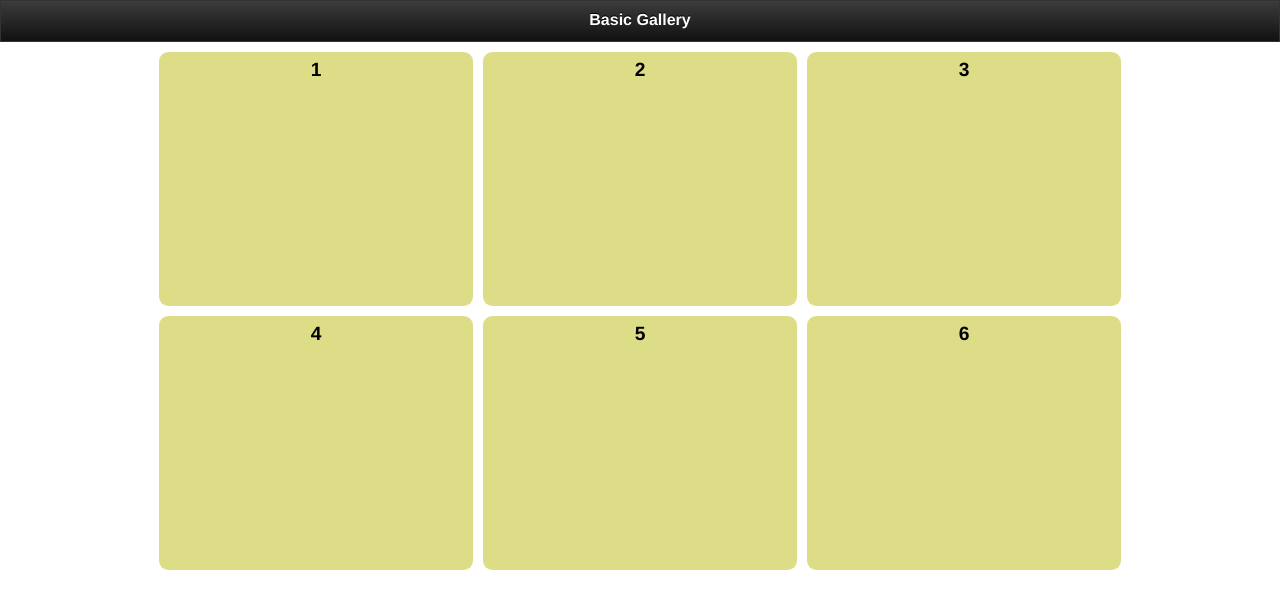
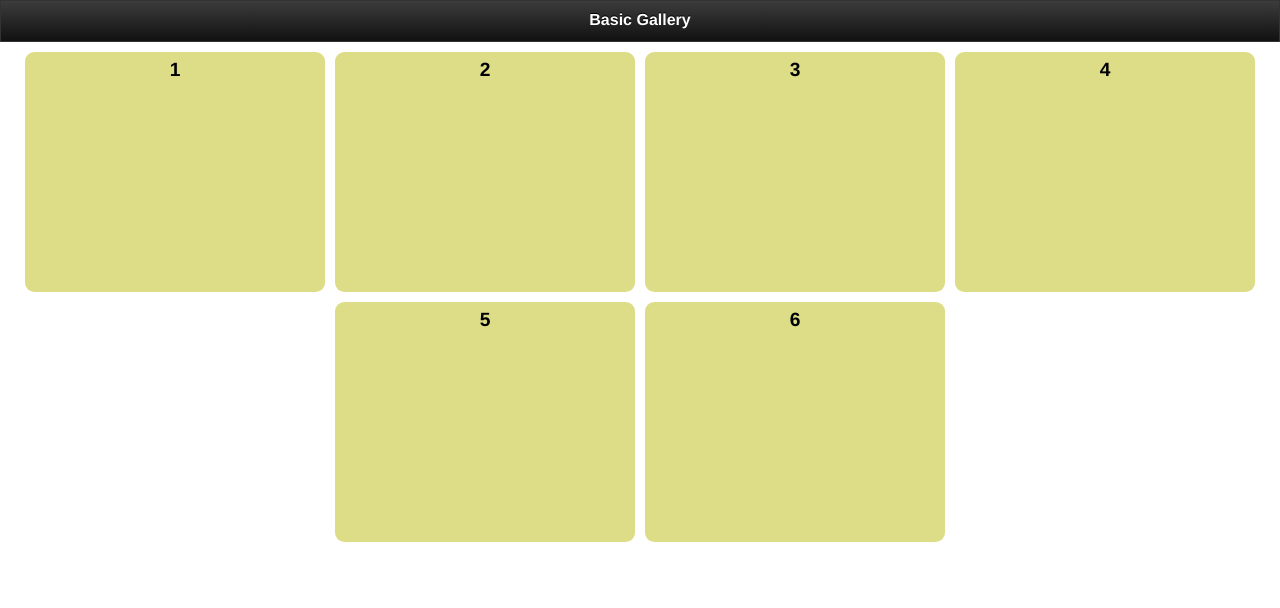
Before and after one commit to BradBroulik/RWD, a plain HTML site: page layouts/basic-gallery-flexbox.html in a window 1280 px wide. Drawn offline with Linux system fonts and the light colour scheme.

Commit message:
Added exercise #1

```diff
--- /dev/null
+++ b/exercises/ex1/css/fluid.css
@@ -0,0 +1,54 @@
+*, *:before, *:after {
+    margin: 0;
+    padding: 0;
+    border: 0;
+    font-size: 100%;
+    font: inherit;
+    vertical-align: baseline;
+    -mox-box-sizing: border-box;
+    -webkit-box-sizing: border-box;
+    box-sizing: border-box;
+}
+article, aside, details, figcaption, figure, footer, header, hgroup, menu, nav, section {
+    display: block;
+}
+body {
+    background: #fff;
+    color: #333;
+    font: normal 100% Helvetica, sans-serif;
+}
+.container {
+    margin: 10px;
+    overflow: hidden;
+}
+.s1 {
+    background: khaki;
+}
+.s2 {
+    background: lightblue;
+}
+.s3 {
+    background: plum;
+}
+footer > section {
+    width: 50%;
+    float: left;
+}
+footer {
+    clear: both;
+}
+section {
+    height: 200px;
+    padding: 0.4em 0px;
+}
+h1 {
+    display: block;
+    font-size: 1em;
+    font-weight: 700;
+    min-height: 1.1em;
+    outline: 0 none !important;
+    overflow: hidden;
+    text-align: center;
+    text-overflow: ellipsis;
+    white-space: nowrap;
+}
--- /dev/null
+++ b/exercises/ex1/css/static.css
@@ -0,0 +1,55 @@
+*, *:before, *:after {
+    margin: 0;
+    padding: 0;
+    border: 0;
+    font-size: 100%;
+    font: inherit;
+    vertical-align: baseline;
+    -mox-box-sizing: border-box;
+    -webkit-box-sizing: border-box;
+    box-sizing: border-box;
+}
+article, aside, details, figcaption, figure, footer, header, hgroup, menu, nav, section {
+    display: block;
+}
+body {
+    background: #fff;
+    color: #333;
+    font: normal 100% Helvetica, sans-serif;
+}
+.container {
+    margin: 10px auto;
+    overflow: hidden;
+    width: 800px;
+}
+.s1 {
+    background: khaki;
+}
+.s2 {
+    background: lightblue;
+}
+.s3 {
+    background: plum;
+}
+footer > section {
+    width: 400px;
+    float: left;
+}
+footer {
+    clear: both;
+}
+section {
+    height: 200px;
+    padding: 0.4em 0px;
+}
+h1 {
+    display: block;
+    font-size: 1em;
+    font-weight: 700;
+    min-height: 1.1em;
+    outline: 0 none !important;
+    overflow: hidden;
+    text-align: center;
+    text-overflow: ellipsis;
+    white-space: nowrap;
+}
--- a/grids/css/style1.css
+++ b/grids/css/style1.css
@@ -1,16 +1,4 @@
-html, body, div, span, applet, object, iframe,
-h1, h2, h3, h4, h5, h6, p, blockquote, pre,
-a, abbr, acronym, address, big, cite, code,
-del, dfn, em, img, ins, kbd, q, s, samp,
-small, strike, strong, sub, sup, tt, var,
-b, u, i, center,
-dl, dt, dd, ol, ul, li,
-fieldset, form, label, legend,
-table, caption, tbody, tfoot, thead, tr, th, td,
-article, aside, canvas, details, embed,
-figure, figcaption, footer, header, hgroup,
-menu, nav, output, ruby, section, summary,
-time, mark, audio, video {
+*, *:before, *:after {
   margin: 0;
   padding: 0;
   border: 0;
@@ -36,7 +24,7 @@ h1 {
     padding: 0.4em 15px;
 }
 header > h1 {
-  display: block;
+    display: block;
     font-size: 1em;
     margin: 0.6em 30% 0.8em;
     min-height: 1.1em;
--- a/layouts/basic-gallery-flexbox.html
+++ b/layouts/basic-gallery-flexbox.html
@@ -5,7 +5,7 @@
     <title>Basic Gallery</title>
     <meta name="viewport" content="width=device-width, initial-scale=1">
     <style>
-	html, body, div, h1, h2, h3, h4, h5, h6, p {
+	*, *:before, *:after {
 	  margin: 0;
 	  padding: 0;
 	  border: 0;
```
Also changed, not shown: exercises/ex1/fluid.html (added, +24 -0 lines), exercises/ex1/static.html (added, +24 -0 lines), images/art-direction.html (+1 -2 lines).
